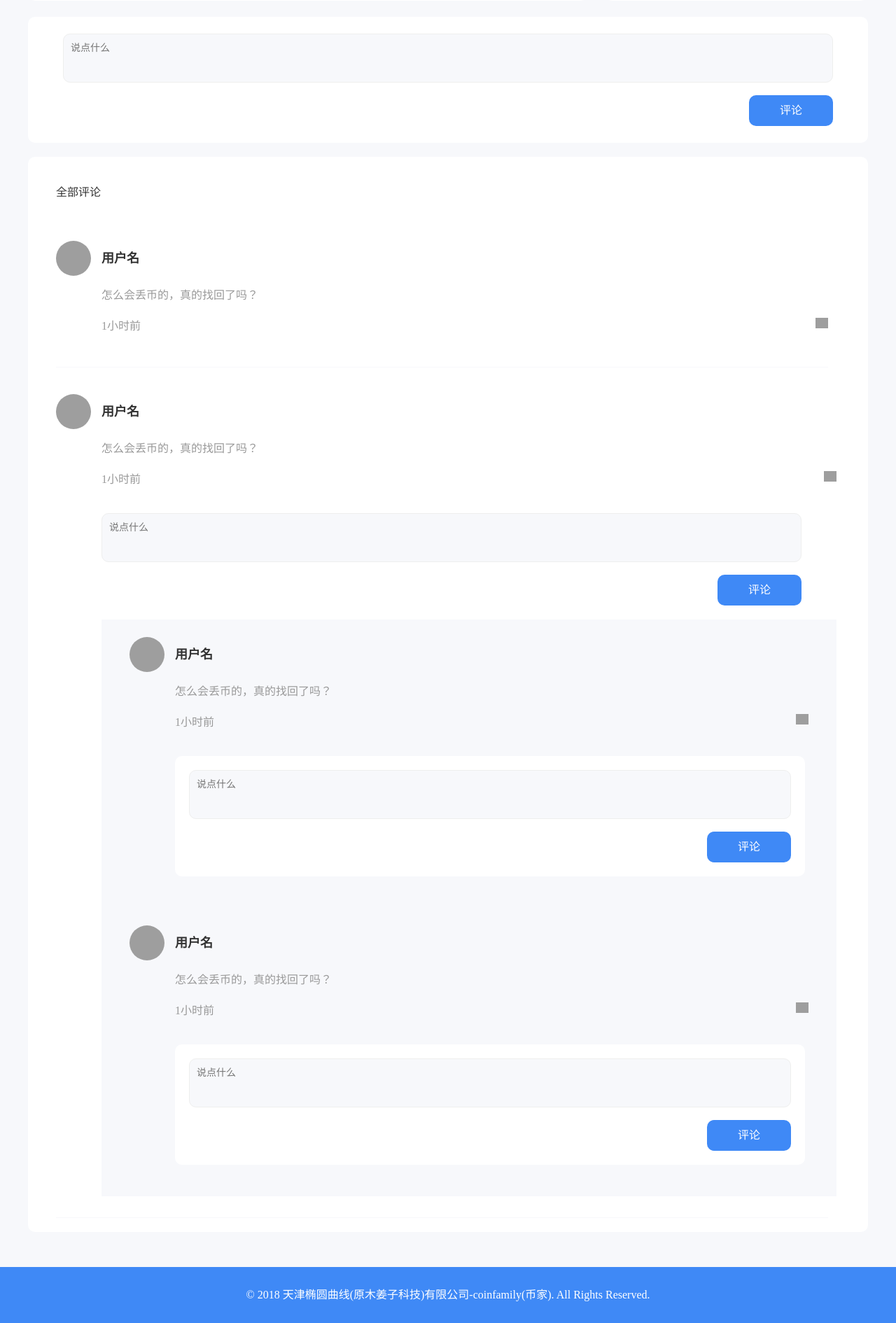
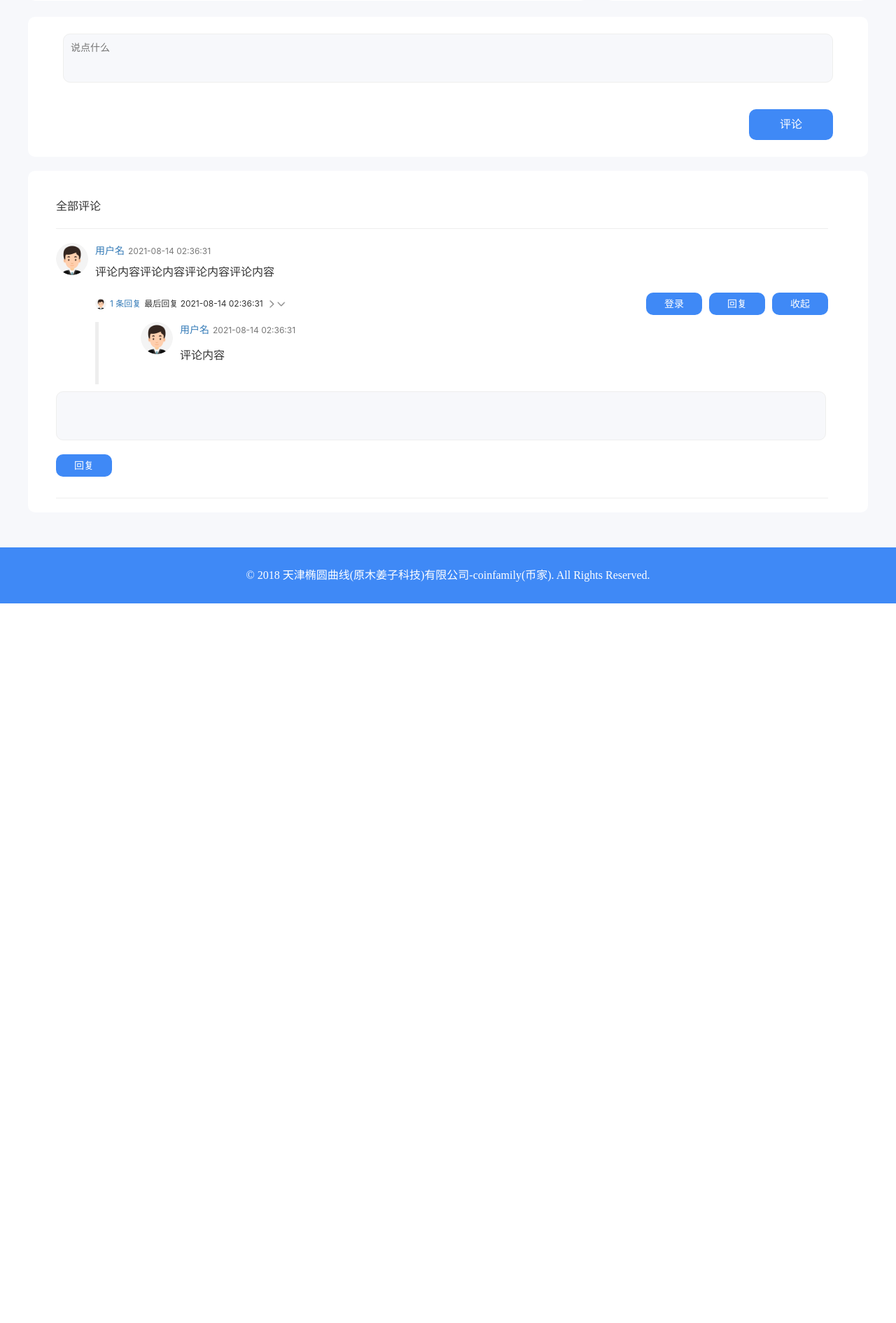
Before and after one commit to guoshijiang/scoinfamily, a Django app: template common/templates/web/pages/event/event_detail.html in a window 1280 px wide. Shown: the part 422-2312 px from the top of the page at 70% size. After the commit the page ends 1284 px from the top, so only its background shows below. Run offline with Django 3.2, Linux system fonts and the light colour scheme; the template is opened without the code that fills it, so the values that code supplies are empty; some libraries are stand-ins or nearby versions; grey boxes are pictures that could not be loaded.

Commit message:
评论完成

```diff
--- a/common/static/web/css/eventDetail.css
+++ b/common/static/web/css/eventDetail.css
@@ -268,7 +268,7 @@
   margin-top: 23px;
   margin-bottom: 20px;
 }
-.event-detail-container .comment-box .comment-text-area {
+.comment-text-area {
   display: block;
   width: 1100px;
   height: 70px;
@@ -282,6 +282,7 @@
   color: #333;
   line-height: 20px;
   resize: none;
+  margin-bottom: 20px;
 }
 .event-detail-container .comment-box .btn-box {
   width: 100%;
@@ -383,3 +384,141 @@
 .event-detail-container .all-comment-container .comment-list .comment-item .comment-box .comment-text-area {
   width: 100%;
 }
+
+.forum-content-container .comment-list-box {
+  width: 100%;
+  border-top: 1px solid #eee;
+}
+.forum-content-container .comment-list-box .comment-item {
+  width: 100%;
+  padding: 20px 0;
+  border-bottom: 1px solid #eee;
+}
+.forum-content-container .comment-list-box .comment-item .top-comment {
+  width: 100%;
+  display: flex;
+}
+.forum-content-container .comment-list-box .comment-item .top-comment .img-box {
+  margin-right: 10px;
+}
+.forum-content-container .comment-list-box .comment-item .top-comment .img-box img {
+  width: 46px;
+  height: 46px;
+  border-radius: 50%;
+}
+.forum-content-container .comment-list-box .comment-item .top-comment .right-info-box {
+  width: 1120px;
+}
+.forum-content-container .comment-list-box .comment-item .top-comment .right-info-box .name {
+  font-size: 14px;
+  color: #337ab7;
+  margin-bottom: 10px;
+}
+.forum-content-container .comment-list-box .comment-item .top-comment .right-info-box .name span {
+  font-size: 12px;
+  color: #777;
+  margin-left: 5px;
+}
+.forum-content-container .comment-list-box .comment-item .top-comment .right-info-box .content {
+  font-size: 16px;
+  line-height: 20px;
+  color: #333;
+}
+.forum-content-container .comment-list-box .comment-item .top-comment .right-info-box .reply-box {
+  margin-top: 20px;
+  margin-bottom: 10px;
+  display: flex;
+  justify-content: space-between;
+  align-items: center;
+}
+.forum-content-container .comment-list-box .comment-item .top-comment .right-info-box .reply-box .left {
+  display: flex;
+  align-items: center;
+}
+.forum-content-container .comment-list-box .comment-item .top-comment .right-info-box .reply-box .right {
+  display: flex;
+  align-items: center;
+}
+.forum-content-container .comment-list-box .comment-item .top-comment .right-info-box .reply-box .right img {
+  width: 30px;
+  height: 30px;
+  margin-right: 15px;
+  cursor: pointer;
+}
+.forum-content-container .comment-list-box .comment-item .top-comment .right-info-box .reply-box .small-img-box {
+  margin-right: 5px;
+}
+.forum-content-container .comment-list-box .comment-item .top-comment .right-info-box .reply-box .small-img-box img {
+  display: block;
+  width: 16px;
+  height: 16px;
+  border-radius: 50%;
+}
+.forum-content-container .comment-list-box .comment-item .top-comment .right-info-box .reply-box .num {
+  font-size: 12px;
+  color: #337ab7;
+  margin-right: 5px;
+}
+.forum-content-container .comment-list-box .comment-item .top-comment .right-info-box .reply-box .text {
+  font-size: 12px;
+  color: #333;
+  margin-right: 5px;
+}
+.forum-content-container .comment-list-box .comment-item .top-comment .right-info-box .reply-box .icon {
+  font-size: 14px;
+  color: #337ab7;
+  cursor: pointer;
+}
+.forum-content-container .comment-list-box .comment-item .top-comment .right-info-box .reply-list {
+  display: flex;
+  border-left: 5px solid #eee;
+  padding-left: 60px;
+}
+.forum-content-container .comment-list-box .comment-item .top-comment .right-info-box .reply-list ul li {
+  display: flex;
+  margin-bottom: 20px;
+}
+.forum-content-container .comment-list-box .comment-item .top-comment .right-info-box .reply-list ul li:last-child {
+  margin-bottom: 0;
+}
+.forum-content-container .comment-list-box .comment-item .top-comment .right-info-box .reply-list .left-header-img {
+  width: 46px;
+  height: 46px;
+  margin-right: 10px;
+}
+.forum-content-container .comment-list-box .comment-item .top-comment .right-info-box .reply-list .left-header-img img {
+  width: 46px;
+  height: 46px;
+  border-radius: 50%;
+}
+.forum-content-container .comment-list-box .comment-item .top-comment .right-info-box .reply-list .right-reply-info-box .name {
+  font-size: 14px;
+  color: #337ab7;
+  margin-bottom: 15px;
+}
+.forum-content-container .comment-list-box .comment-item .top-comment .right-info-box .reply-list .right-reply-info-box .time {
+  font-size: 12px;
+  color: #777;
+  margin-left: 5px;
+}
+.forum-content-container .comment-list-box .comment-item .top-comment .right-info-box .reply-list .right-reply-info-box .reply-text {
+  font-size: 16px;
+  line-height: 20px;
+  color: #333;
+}
+.forum-content-container .comment-list-box .comment-item .text-area-box {
+  padding: 10px 0;
+  display: flex;
+  flex-direction: column;
+}
+.forum-content-container .comment-list-box .comment-item .text-area-box .text-area {
+  width: 100%;
+  margin-bottom: 20px;
+}
+.forum-content-container .comment-list-box .comment-item .text-area-box .publish-btn {
+  width: 100px;
+  align-self: flex-end;
+}
+.forum-content-container .comment-list-box .comment-item .top-comment .right-info-box .reply-list.reply-hidden {
+  display: none;
+}
--- a/common/templates/web/pages/event/event_detail.html
+++ b/common/templates/web/pages/event/event_detail.html
@@ -87,57 +87,54 @@
           </div>
         </div>
         <!-- 全部评论 all-comment -->
-        <div class="all-comment-container">
+        <div class="all-comment-container forum-content-container">
           <p class="title">全部评论</p>
-          <div class="comment-list">
-            <div class="comment-item">
-              <img class="user-img" src="https://iph.href.lu/50x50?fg=ffffff&bg=0b5394" alt="">
-              <div class="content-info">
-                <p class="user-name">用户名</p>
-                <p class="comment-text">怎么会丢币的，真的找回了吗？</p>
-                <div class="time-box"><p>1小时前</p><img src="https://iph.href.lu/18x15?fg=ffffff&bg=0b5394" alt=""></div>
-              </div>
-            </div>
-            <div class="comment-item">
-              <img class="user-img" src="https://iph.href.lu/50x50?fg=ffffff&bg=0b5394" alt="">
-              <div class="content-info">
-                <p class="user-name">用户名</p>
-                <p class="comment-text">怎么会丢币的，真的找回了吗？</p>
-                <div class="time-box"><p>1小时前</p><img src="https://iph.href.lu/18x15?fg=ffffff&bg=0b5394" alt=""></div>
-                <div class="w1000 comment-box">
-                  <textarea class="comment-text-area" rows="10" placeholder="说点什么"></textarea>
-                  <div class="btn-box">
-                    <div class="comment-btn">评论</div>
+          <div class="comment-list-box">
+            <div
+              class="comment-item"
+            >
+              <div class="top-comment">
+                <div class="img-box"><img src="{% static 'web/images/touxiang_d.png' %}" alt=""></div>
+                <div class="right-info-box">
+                  <p class="name">用户名<span>2021-08-14 02:36:31</span></p>
+                  <p class="content">评论内容评论内容评论内容评论内容</p>
+                  <div class="reply-box">
+                    <div class="left">
+                      <div class="small-img-box"><img src="{% static 'web/images/touxiang_d.png' %}" alt=""></div>
+                      <span class="num">1 条回复</span>
+                      <span class="text">最后回复 2021-08-14 02:36:31</span>
+                      <img src="{% static 'web/images/icon-right.png' %}" alt="" style="width: 14px;height: 14px;cursor: pointer;">
+                      <img src="{% static 'web/images/icon-bottom.png' %}" alt="" style="width: 14px;height: 14px;cursor: pointer;">
+                    </div>
+                    <div class="left" v-else></div>
+                    <div class="right">
+                      <a class="el-button primary" href="#" target="_blank" style="width: 80px;height: 32px;margin-right: 10px;">登录</a>
+                      <div class="el-button primary" style="width: 80px;height: 32px;margin-right: 10px;">回复</div>
+                      <div class="el-button primary" style="width: 80px;height: 32px;">收起</div>
+                    </div>
+                  </div>
+                  <div class="reply-list"> <!--  添加class： reply-hidden 会隐藏 -->
+                    <ul>
+                      <li
+                      >
+                        <div class="left-header-img"><img src="{% static 'web/images/touxiang_d.png' %}" alt=""></div>
+                        <div class="right-reply-info-box">
+                          <p><span class="name">用户名<span class="time">2021-08-14 02:36:31</span></span></p>
+                          <p class="reply-text">评论内容</p>
+                        </div>
+                      </li>
+                    </ul>
                   </div>
                 </div>
-                <div class="child-comment">
-                  <img class="user-img" src="https://iph.href.lu/50x50?fg=ffffff&bg=0b5394" alt="">
-                  <div class="content-info">
-                    <p class="user-name">用户名</p>
-                    <p class="comment-text">怎么会丢币的，真的找回了吗？</p>
-                    <div class="time-box"><p>1小时前</p><img src="https://iph.href.lu/18x15?fg=ffffff&bg=0b5394" alt=""></div>
-                    <div class="comment-box">
-                      <textarea class="comment-text-area" rows="10" placeholder="说点什么"></textarea>
-                      <div class="btn-box">
-                        <div class="comment-btn">评论</div>
-                      </div>
-                    </div>
-                  </div>
-                </div>
-                <div class="child-comment">
-                  <img class="user-img" src="https://iph.href.lu/50x50?fg=ffffff&bg=0b5394" alt="">
-                  <div class="content-info">
-                    <p class="user-name">用户名</p>
-                    <p class="comment-text">怎么会丢币的，真的找回了吗？</p>
-                    <div class="time-box"><p>1小时前</p><img src="https://iph.href.lu/18x15?fg=ffffff&bg=0b5394" alt=""></div>
-                    <div class="comment-box">
-                      <textarea class="comment-text-area" rows="10" placeholder="说点什么"></textarea>
-                      <div class="btn-box">
-                        <div class="comment-btn">评论</div>
-                      </div>
-                    </div>
-                  </div>
-                </div>
+              </div>
+              <div class="text-area-box">
+                <textarea
+                  row="4"
+                  placeholder="请输入内容"
+                  class="comment-text-area"
+                >
+                </textarea>
+                <div class="el-button primary" style="width: 80px;height: 32px;">回复</div>
               </div>
             </div>
           </div>
```
Also changed, not shown: common/static/web/css/tool.css (+10 -0 lines), common/static/web/images/icon-bottom.png (added), common/static/web/images/icon-right.png (added).
